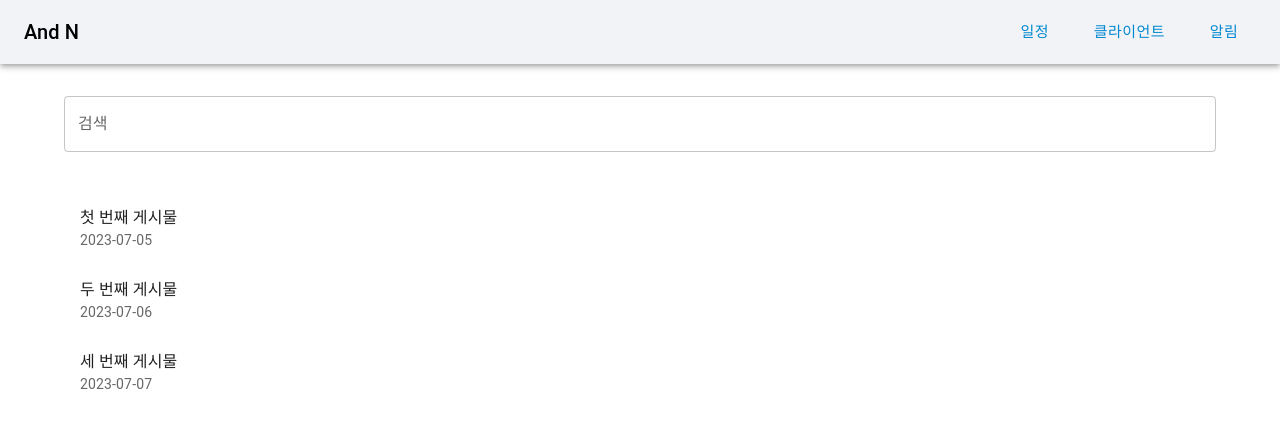
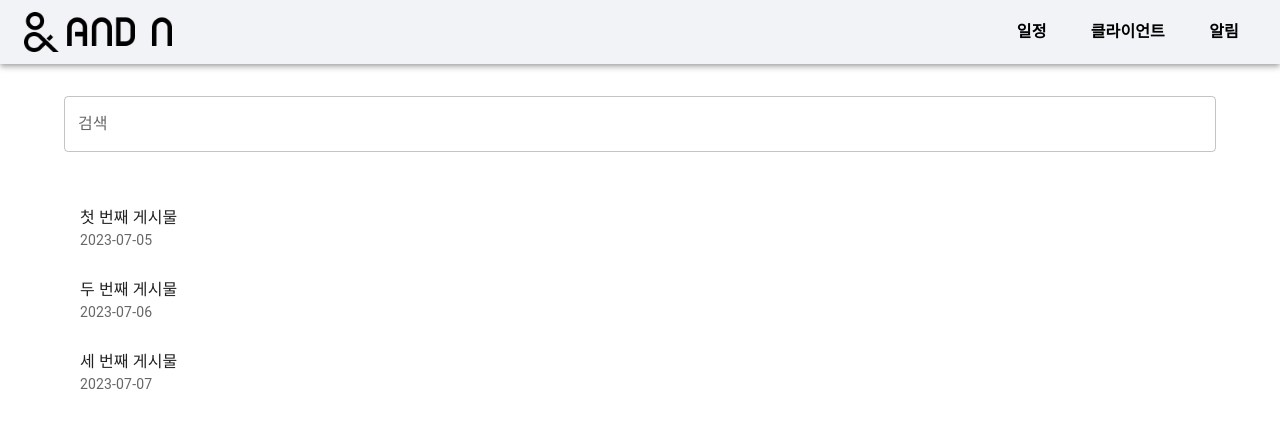
Before and after one commit to DevLarva/React_Noticeboard, a React (Create React App) app: page / in a window 1280 px wide. Shown: the top 428 px of the page. Built offline with nearby package versions, Linux system fonts and the light colour scheme.

Commit message:
Feat: 헤더 수정1

```diff
--- a/src/components/Header.js
+++ b/src/components/Header.js
@@ -4,22 +4,47 @@ import Toolbar from '@mui/material/Toolbar';
 import Typography from '@mui/material/Typography';
 import Button from '@mui/material/Button';
 import { Box } from '@mui/material';
+import Andnlogo from '../assets/andnlogo.png';
 
-const Header = () => {
+export default function Header() {
+    function handleRefresh() {
+        window.location.reload();
+    }
+
     return (
         <AppBar position="static" sx={{ backgroundColor: '#F1F3F7' }}>
             <Toolbar>
-                <Typography variant="h6" component="div" sx={{ flexGrow: 1, color: '#000' }}>
-                    And N
-                </Typography>
+                <Box sx={{ flexGrow: 1, display: 'flex', alignItems: 'center' }}>
+                    <Box
+                        component="div"
+                        sx={{ display: 'flex', alignItems: 'center', cursor: 'pointer' }}
+                        onClick={handleRefresh}
+                    >
+                        <img
+                            src={Andnlogo}
+                            alt="And N"
+                            style={{ marginRight: '16px', height: '40px', filter: 'invert(1)' }} // 이미지 크기 및 색상 반전 스타일
+                        />
+                    </Box>
+                </Box>
                 <Box sx={{ display: 'flex', gap: 2 }}>
-                    <Button color="info" size='large'>일정</Button>
-                    <Button color="info" size='large'>클라이언트</Button>
-                    <Button color="info" size='large'>알림</Button>
+                    <Button size='large' sx={{ color: 'black' }}>
+                        <Typography variant="body1" sx={{ fontWeight: 'bold' }}>
+                            일정
+                        </Typography>
+                    </Button>
+                    <Button size='large' sx={{ color: 'black' }}>
+                        <Typography variant="body1" sx={{ fontWeight: 'bold' }}>
+                            클라이언트
+                        </Typography>
+                    </Button>
+                    <Button size='large' sx={{ color: 'black' }}>
+                        <Typography variant="body1" sx={{ fontWeight: 'bold' }}>
+                            알림
+                        </Typography>
+                    </Button>
                 </Box>
             </Toolbar>
         </AppBar>
     );
-};
-
-export default Header;
+}
```
Also changed, not shown: src/assets/andnlogo.png (added).
